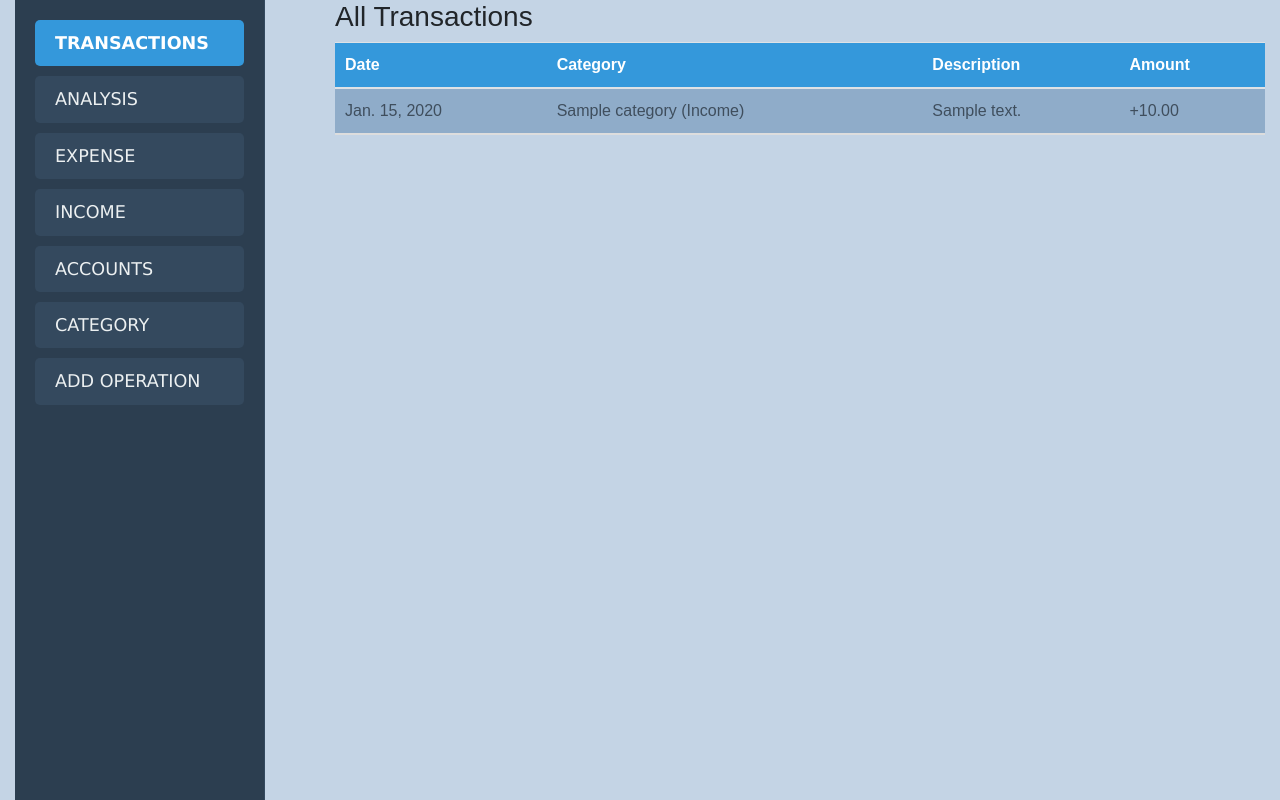
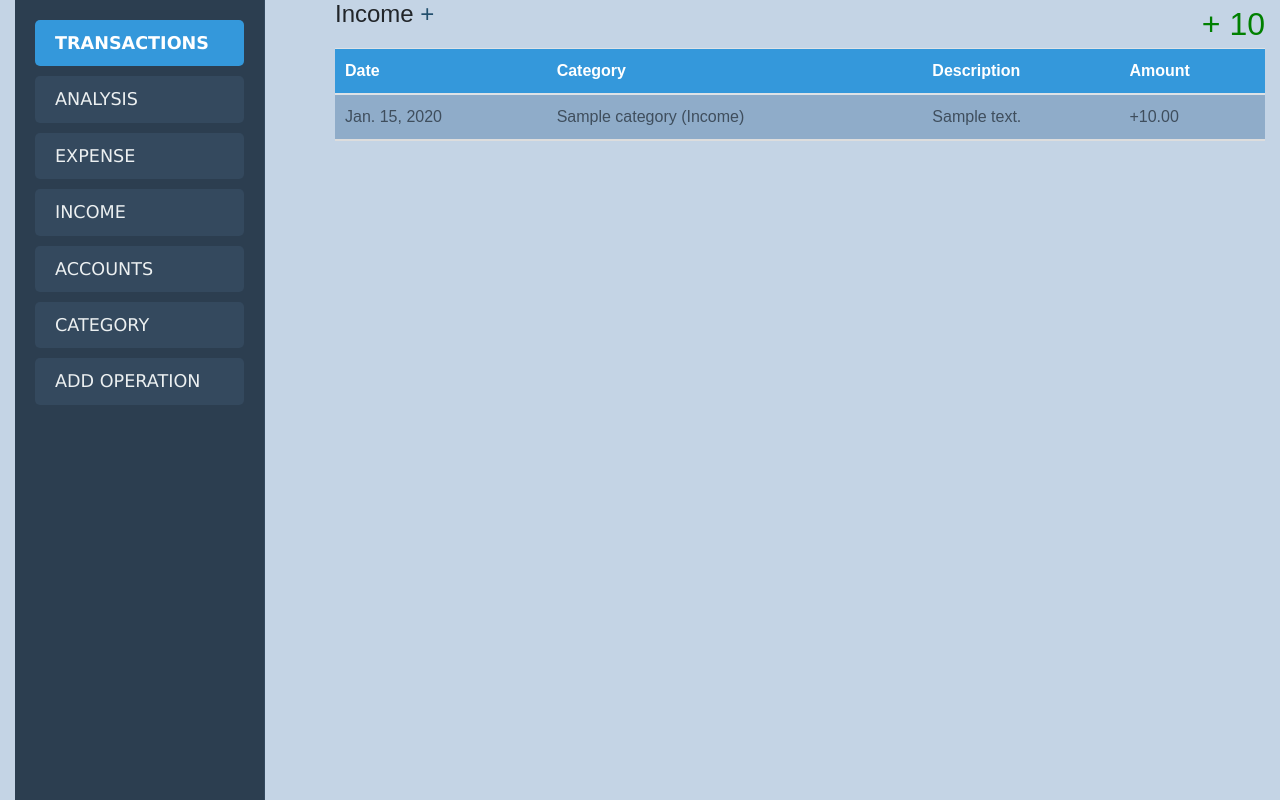
Before and after one commit to kleotan901/expense_tracker, a Django app: page /transactions/incomes/ in a window 1280 px wide. Shown: the part 81-881 px from the top of the page. Run offline with Django 5.2, Linux system fonts and the light colour scheme; tables that the repository leaves empty hold one stand-in row (values such as "Sample post").

Commit message:
Фdded filters to templates to display sums on the page

```diff
--- a/templates/transaction/income_list.html
+++ b/templates/transaction/income_list.html
@@ -1,7 +1,20 @@
 {% extends "base.html" %}
+{% load humanize %}
 
 {% block content %}
-  <h3>All Transactions</h3>
+  <div class="row">
+    <div class="col">
+      <h4>Income<a href="{% url 'transaction:income-create' %}"> + </a></h4>
+    </div>
+    <div class="col total-income">
+      {% if total_income_sum is not None %}
+      + {{ total_income_sum|intcomma }}
+      {% else %}
+        0.00
+      {% endif %}
+    </div>
+  </div>
+
   <table class="table table-hover">
     <thead class="table-active">
     <tr>
```
Also changed, not shown: templates/transaction/expense_list.html (+13 -1 lines).
